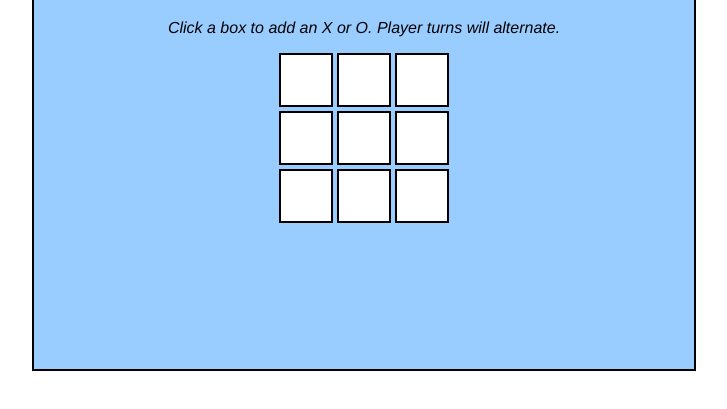
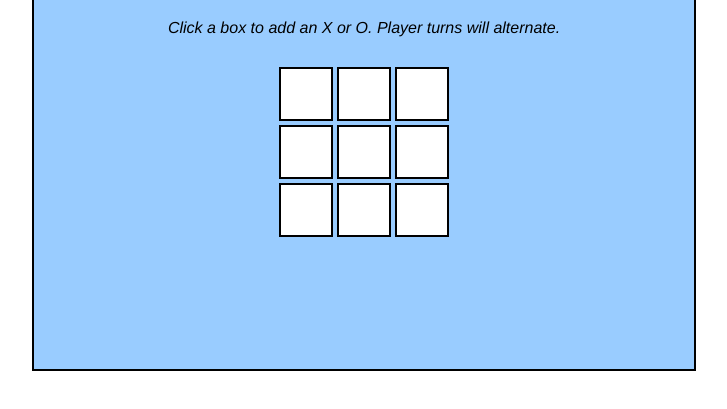
Before and after one commit to hlpetway/tic-tac-toe, a plain HTML site: page index.html in a window 1280 px wide. Shown: the part 193-602 px from the top of the page, without its empty margins (276-1003 px from the left). Drawn offline with Linux system fonts and the light colour scheme.

Commit message:
adjusting margin for the canvas top row.

```diff
--- a/index.css
+++ b/index.css
@@ -30,7 +30,7 @@ p{
 
 canvas{
 
-margin: auto;
+  margin: auto;
   background-color: #FFFFFF;
   -webkit-animation:canvasAnimation 1s;
 
@@ -42,6 +42,11 @@ margin: auto;
 
 }
 
+.top-row{
+  margin: auto;
+  margin-top: 30px;
+}
+
 .middle-row{
   margin: auto;
 }
```
